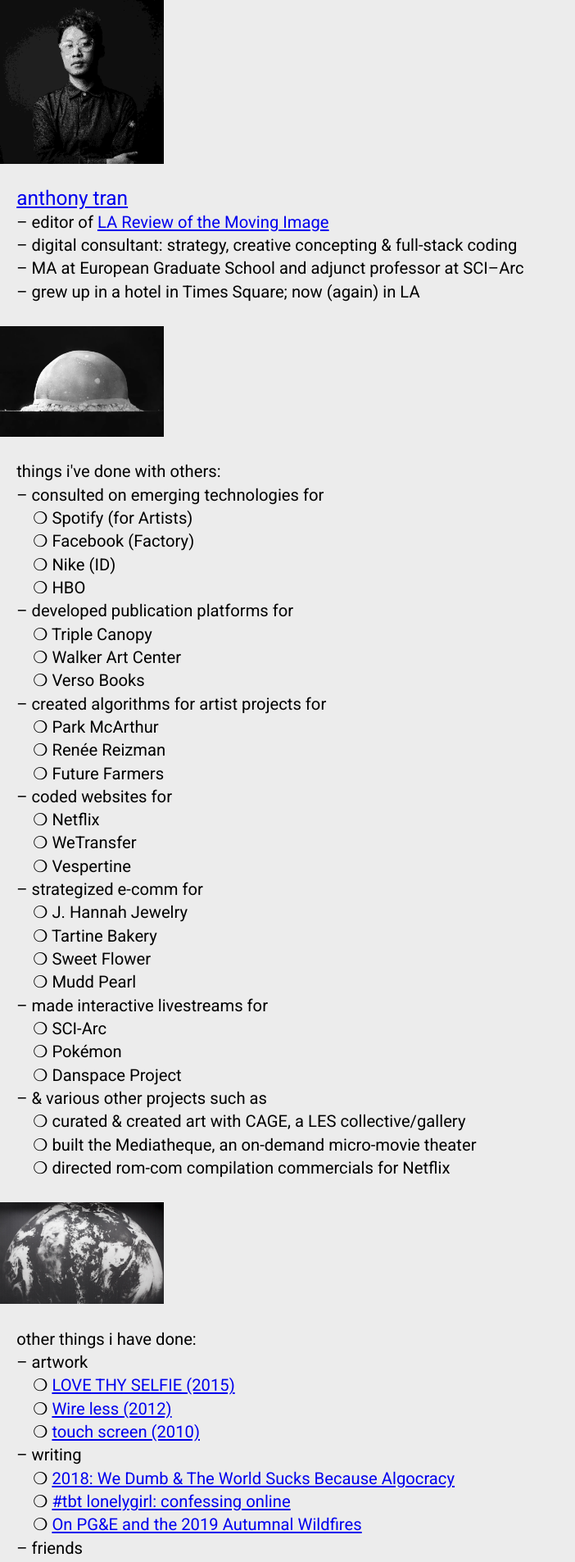
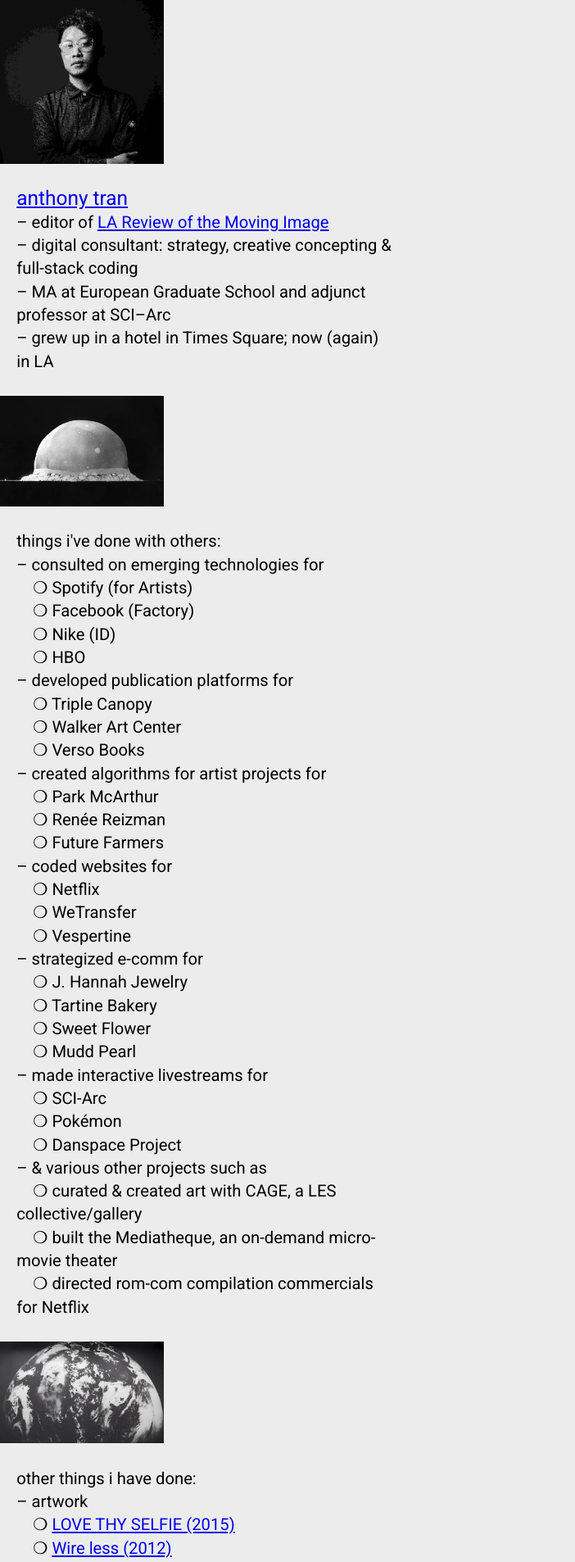
Before and after one commit to atran/atran.github.io, a Jekyll site: the page built from index.md, in a window 1280 px wide. Shown: the top 1906 px of the page at 82% size, without its empty margins (0-702 px from the left). Built offline with Jekyll 4.4.1, drawn with Linux system fonts in a browser that asks for light colours.

Commit message:
Update flat.html

```diff
--- a/_layouts/flat.html
+++ b/_layouts/flat.html
@@ -21,7 +21,7 @@
       font-family: Roboto, monospace;
       font-size: calc(1em + 0.33vw);
       line-height: 1.4em;
-      max-width: 680px;
+      max-width: 520px;
       background-color: #ececec;
     }
     h1 {
```
